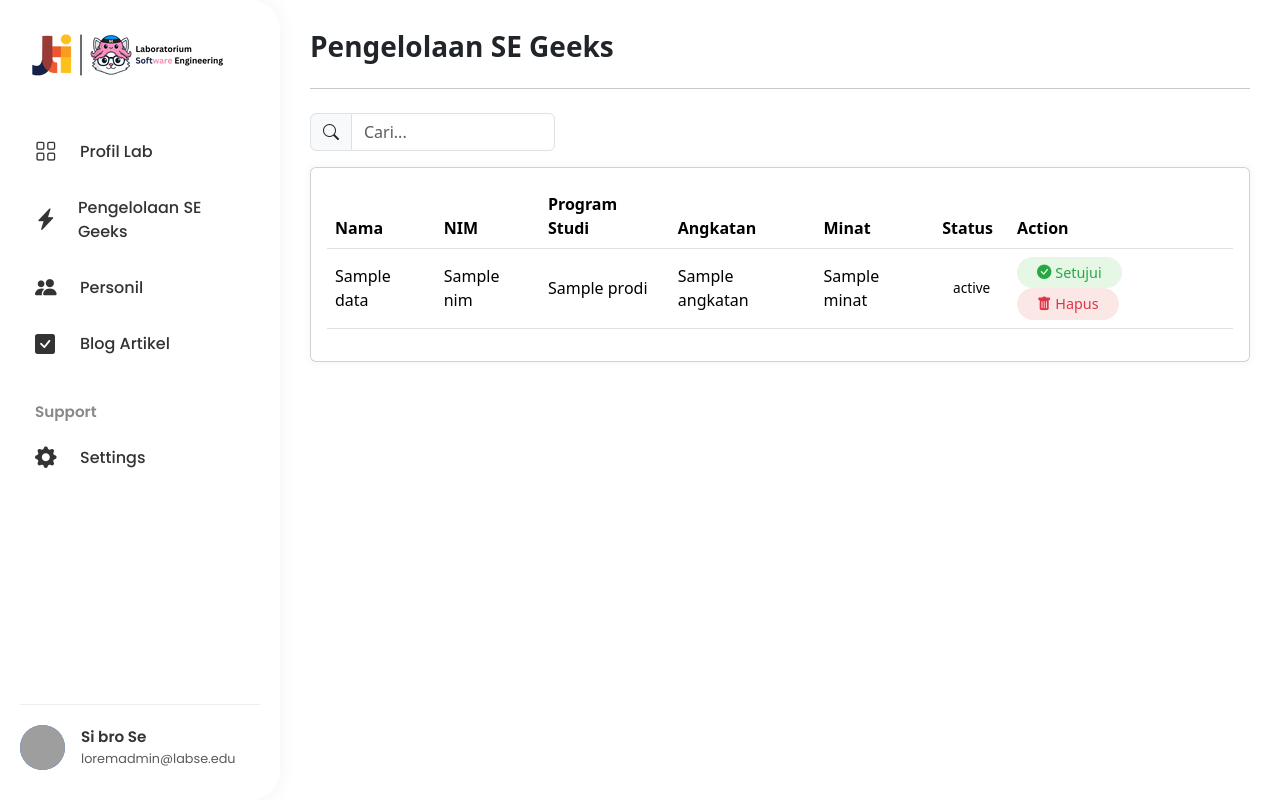
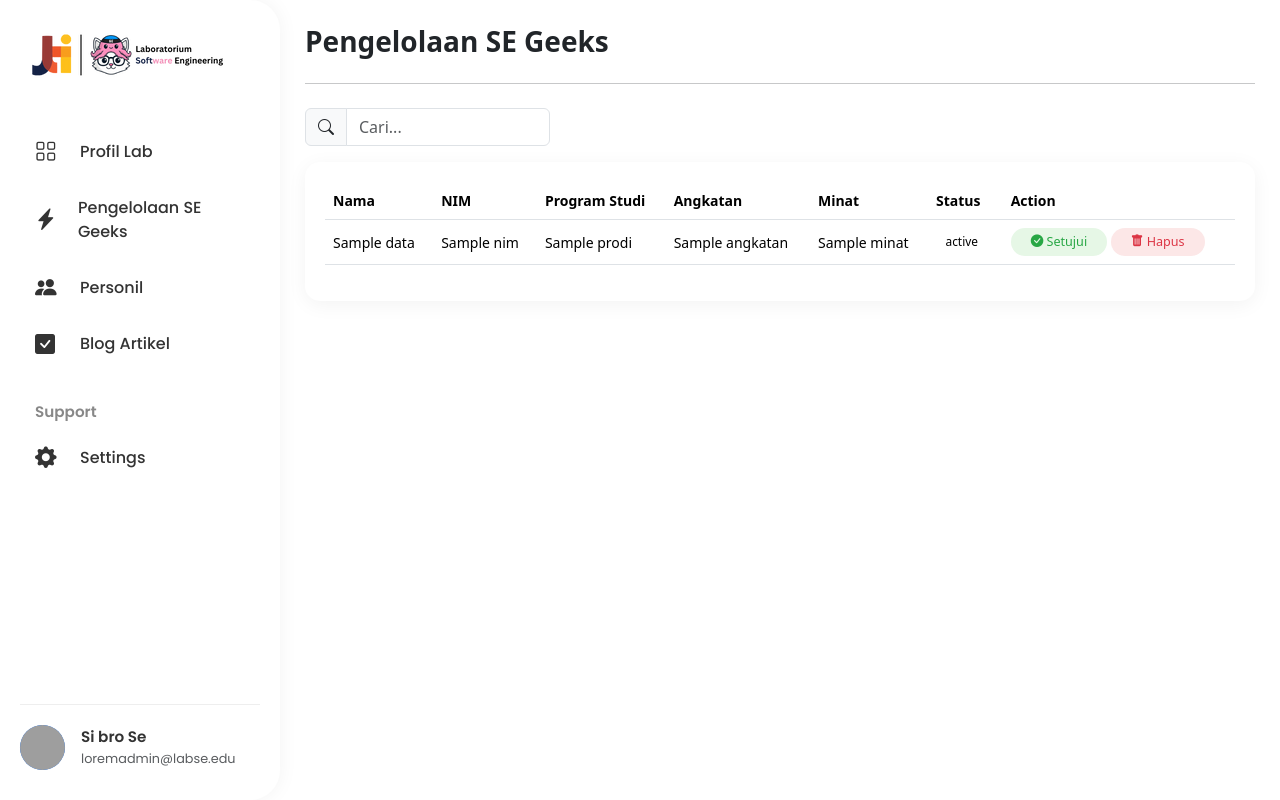
Before and after one commit to Adhityayusuf/PBL_SE, a PHP site: template Views/admin/seGeeks.php in a window 1280 px wide. Run offline with PHP 8.4, Linux system fonts and the light colour scheme; the template is opened without the code that fills it: most values are stand-ins (such as "Sample title", 1, 10 or a date in 2020); grey boxes are pictures that could not be loaded.

Commit message:
perbaikan tabel seGeeks

```diff
--- a/Views/admin/seGeeks.php
+++ b/Views/admin/seGeeks.php
@@ -10,18 +10,28 @@
 
     <style>
         body {
-            background-color: #f8f9fa;
+            background: #F5F5F7;
+            overflow-x: hidden;
         }
 
         .main-content {
             padding: 30px;
-            width: calc(100% - 270px);
+            width: 100%;
+            overflow-y: auto;
+            height: 100vh;
         }
 
-        .card {
-            border: none;
-            box-shadow: 0 0 10px rgba(0, 0, 0, 0.05);
-            border-radius: 10px;
+        .table-container {
+            background: white;
+            padding: 20px;
+            border-radius: 15px;
+            box-shadow: 0 4px 20px rgba(0, 0, 0, 0.05);
+        }
+
+        .table th {
+            color: #6b7280;
+            font-size: 14px;
+            font-weight: 600;
         }
 
         /* Badge Status */
@@ -62,6 +72,88 @@
             background-color: #fce7e7;
             color: #dc3545;
         }
+
+        @media (max-width: 1400px) {
+            .main-content {
+                padding: 25px;
+            }
+
+            .table th, .table td {
+                font-size: 14px;
+            }
+        }
+
+        @media (max-width: 1200px) {
+            .search-box input {
+                font-size: 14px;
+            }
+
+            .table td, .table th {
+                font-size: 13px;
+            }
+        }
+
+        @media (max-width: 992px) {
+            .main-content {
+                padding: 20px;
+            }
+
+            .d-flex.justify-content-between {
+                flex-direction: column;
+                gap: 15px;
+            }
+
+            .btnTambahArtikel {
+                width: 100%;
+            }
+
+            .search-box {
+                width: 100% !important;
+            }
+
+            .table-container {
+                padding: 15px;
+            }
+        }
+
+        @media (max-width: 768px) {
+            .table {
+                font-size: 13px;
+            }
+
+            .main-content {
+                padding: 15px;
+                height: auto;
+            }
+
+            h3.fw-bold {
+                font-size: 20px;
+            }
+
+            .input-group-text {
+                font-size: 14px;
+            }
+        }
+
+        @media (max-width: 576px) {
+            .table th, .table td {
+                font-size: 12px;
+                white-space: nowrap;
+            }
+
+            .btnTambahArtikel {
+                padding: 10px 14px;
+                font-size: 14px;
+            }
+
+            .main-content {
+                padding: 12px;
+            }
+
+            h3.fw-bold {
+                font-size: 18px;
+            }
+        }
     </style>
 </head>
 
@@ -78,9 +170,8 @@
                 <input type="text" id="searchBox" class="form-control" placeholder="Cari...">
             </div>
 
-            <div class="card p-3">
-                <div class="table-responsive">
-                    <table class="table table-hover align-middle" id="dataTable">
+            <div class="table-container">
+                <table class="table align-middle" id="dataTable">
                         <thead>
                             <tr>
                                 <th>Nama</th>
```
